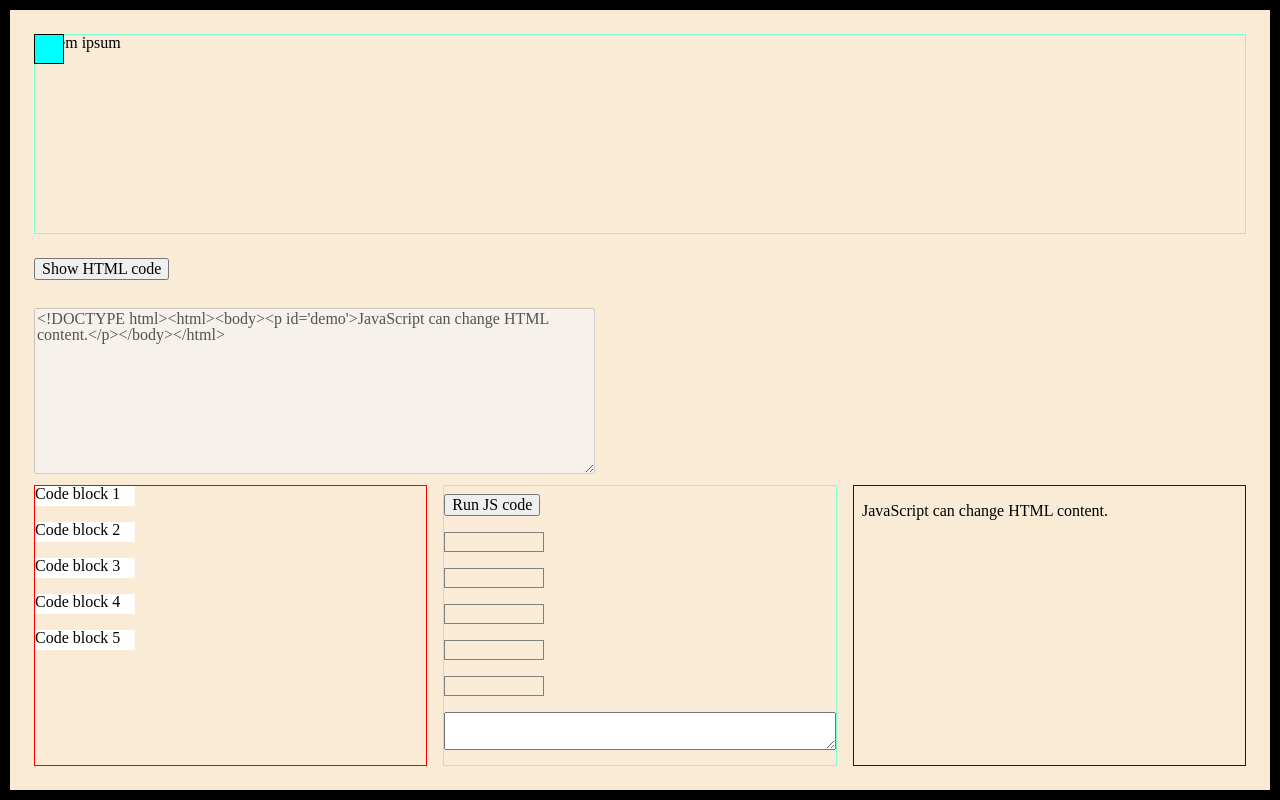
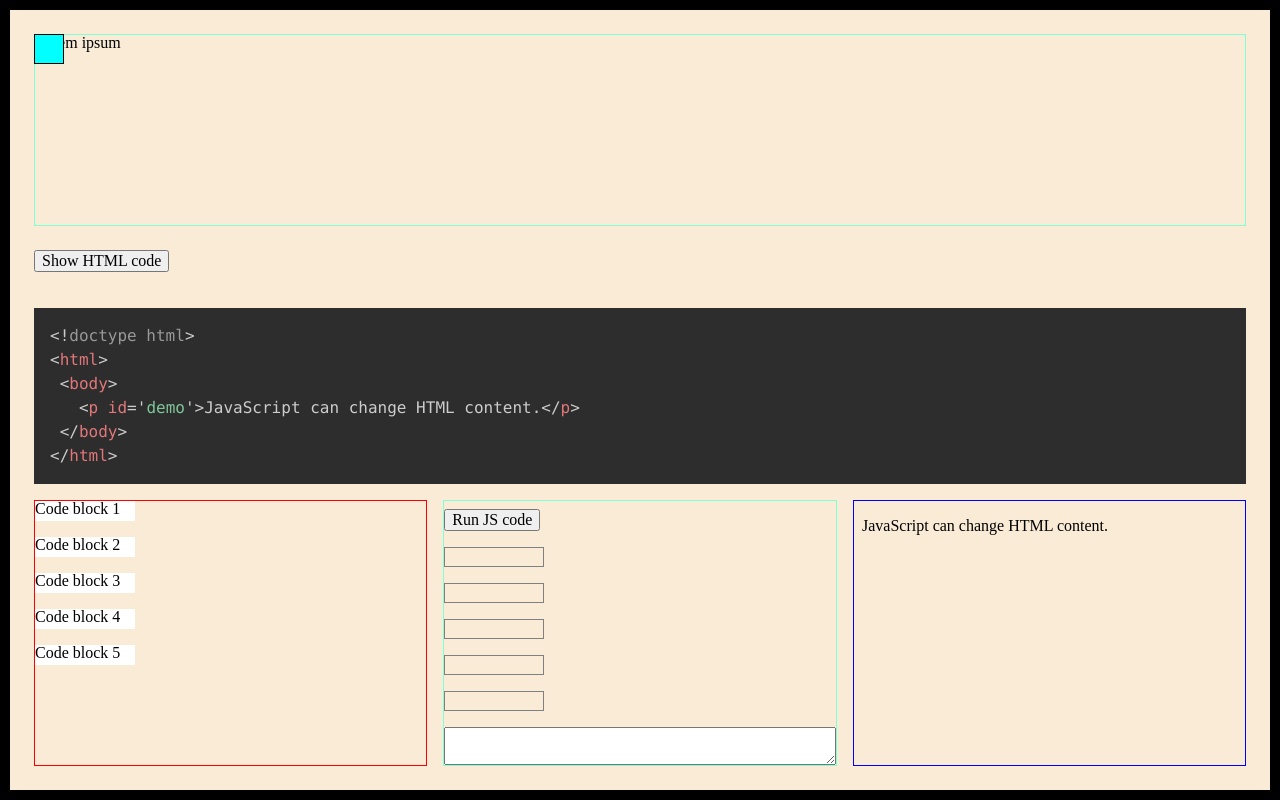
Before and after one commit to Anna-Bala/JS-Learner, a React (Vite) app in the folder apps/frontend/: page / in a window 1280 px wide. Both pictures are taken after a click on the button "Show HTML code". Built offline with nearby package versions, Linux system fonts and the light colour scheme.

Commit message:
Format HTML source code

```diff
--- a/apps/frontend/src/components/MapSections/HTMLSection/index.tsx
+++ b/apps/frontend/src/components/MapSections/HTMLSection/index.tsx
@@ -1,4 +1,6 @@
-import { useState } from 'react';
+import { useEffect, useState } from 'react';
+import Prism from 'prismjs';
+import 'prismjs/themes/prism-tomorrow.css';
 
 import './index.css';
 
@@ -11,6 +13,10 @@ const HTMLSection = ({ htmlSourceCode }: TProps) => {
 
   const toggleModal = () => setIsModalOpen(prevState => !prevState);
 
+  useEffect(() => {
+    Prism.highlightAll();
+  }, [isModalOpen]);
+
   return (
     <>
       <div className="html-section">
@@ -22,10 +28,10 @@ const HTMLSection = ({ htmlSourceCode }: TProps) => {
         style={{ visibility: 'hidden', width: 0, height: 0 }}
       ></iframe>
       {isModalOpen && (
-        <div style={{ marginBottom: '8px' }}>
-          <textarea cols={60} disabled rows={10}>
-            {htmlSourceCode}
-          </textarea>
+        <div className="Code" style={{ marginBottom: '8px' }}>
+          <pre>
+            <code className="language-html">{htmlSourceCode}</code>
+          </pre>
         </div>
       )}
     </>
--- a/apps/frontend/src/levels.json
+++ b/apps/frontend/src/levels.json
@@ -1,7 +1,7 @@
 [
   {
     "description": "Lorem ipsum",
-    "htmlSourceCode": "<!DOCTYPE html><html><body><p id='demo'>JavaScript can change HTML content.</p></body></html>",
+    "htmlSourceCode": "<!doctype html>\n<html>\n <body>\n   <p id='demo'>JavaScript can change HTML content.</p>\n </body>\n</html>",
     "resultIFrameSrcDoc": "<p id='demo'>JavaScript can change HTML content.</p>"
   }
 ]
--- a/package.json
+++ b/package.json
@@ -17,9 +17,11 @@
     "apps/*"
   ],
   "devDependencies": {
+    "@types/prismjs": "^1.26.3",
     "turbo": "^1.12.4"
   },
   "dependencies": {
+    "prismjs": "^1.29.0",
     "watch": "^1.0.2"
   }
 }
```
Also changed, not shown: 1 other file (tests, documents, lock files or other folders).
